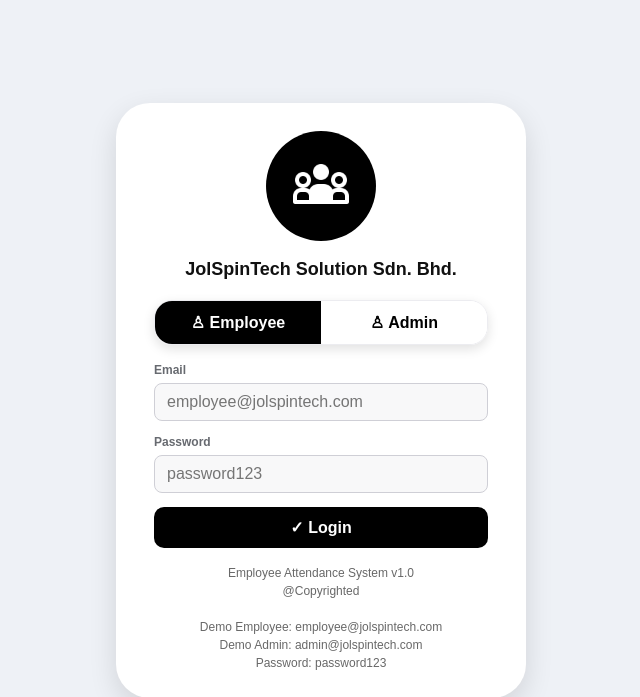
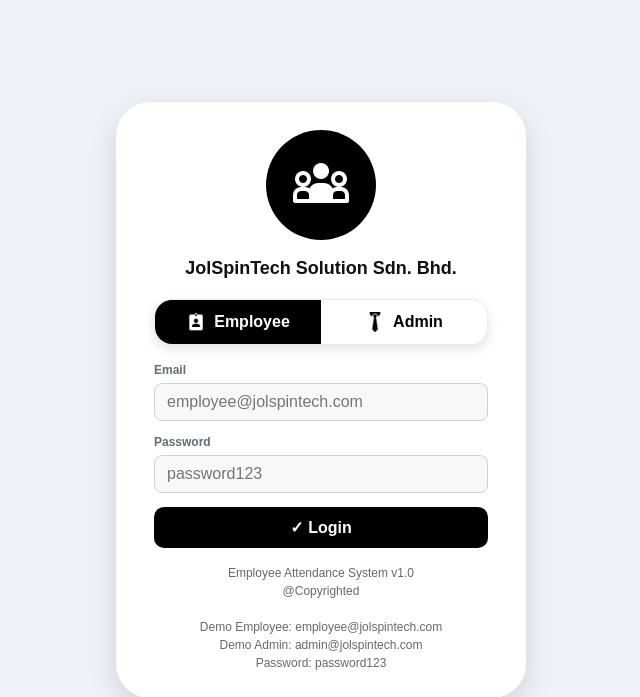
Before and after one commit to Jannie0717/TSE6223-Employee-Attendance-System, a PHP site: page /login.php in a window 1280 px wide. Shown: the top 697 px of the page, without its empty margins (319-959 px from the left). Run offline with PHP 8.4, Linux system fonts and the light colour scheme.

Commit message:
update icon for login page

```diff
--- a/assets/css/style.css
+++ b/assets/css/style.css
@@ -213,3 +213,31 @@ button:disabled,
 .black-filter {
     filter: brightness(0);
 }
+
+/* Login role buttons */
+.role-tabs .role-btn {
+    display: flex !important;
+    align-items: center;
+    justify-content: center;
+    gap: 8px;
+}
+
+/* Basic role icon setting */
+.role-tabs .role-btn img.role-icon {
+    width: 20px;
+    height: 20px;
+    object-fit: contain;
+    display: inline-block;
+    position: relative;
+    top: 0px; /* move icon downward */
+}
+
+/* Not selected button: black icon */
+.role-tabs .role-btn:not(.active) img.role-icon {
+    filter: brightness(0) saturate(100%) !important;
+}
+
+/* Selected button: white icon */
+.role-tabs .role-btn.active img.role-icon {
+    filter: brightness(0) invert(1) !important;
+}
--- a/assets/js/app.js
+++ b/assets/js/app.js
@@ -42,3 +42,16 @@ document.querySelectorAll('[data-toggle-target]').forEach(btn => {
     }
   });
 });
+
+document.querySelectorAll('.role-btn').forEach(button => {
+    button.addEventListener('click', function () {
+        document.querySelectorAll('.role-btn').forEach(btn => {
+            btn.classList.remove('active');
+        });
+
+        this.classList.add('active');
+
+        const selectedRole = this.getAttribute('data-role');
+        document.getElementById('roleInput').value = selectedRole;
+    });
+});
--- a/login.php
+++ b/login.php
@@ -2,6 +2,7 @@
 session_start();
 require_once __DIR__ . '/config/db.php';
 $error = '';
+$base = '';
 
 if ($_SERVER['REQUEST_METHOD'] === 'POST') {
     $email = trim($_POST['email'] ?? '');
@@ -36,25 +37,37 @@ if ($_SERVER['REQUEST_METHOD'] === 'POST') {
 ?>
 <!DOCTYPE html>
 <html lang="en">
+
 <head>
     <meta charset="UTF-8">
     <meta name="viewport" content="width=device-width, initial-scale=1.0">
     <title>Login - Employee Attendance System</title>
     <link rel="stylesheet" href="assets/css/style.css">
 </head>
+
 <body class="login-body">
     <form class="login-card" method="POST">
-        <div class="login-logo"><img src="icon/icon_Employee_Attendance_System.png" class="login-system-icon" alt="Employee Attendance System Icon"></div>
+        <div class="login-logo"><img src="icon/icon_Employee_Attendance_System.png" class="login-system-icon"
+                alt="Employee Attendance System Icon"></div>
         <div class="company-title">JolSpinTech Solution Sdn. Bhd.</div>
-        <?php if ($error): ?><div class="error-box"><?= htmlspecialchars($error) ?></div><?php endif; ?>
+        <?php if ($error): ?>
+            <div class="error-box"><?= htmlspecialchars($error) ?></div><?php endif; ?>
         <input type="hidden" name="role" id="roleInput" value="Employee">
         <div class="role-tabs">
-            <button type="button" class="active" data-role="Employee">♙ Employee</button>
-            <button type="button" data-role="Admin">♙ Admin</button>
+            <button type="button" class="role-btn active" data-role="Employee">
+                <img src="icon/icon_Login.png" class="role-icon" width="20" height="20" alt="Employee Icon">
+                Employee
+            </button>
+
+            <button type="button" class="role-btn" data-role="Admin">
+                <img src="icon/icon_Admin.png" class="role-icon" width="20" height="20" alt="Admin Icon">
+                Admin
+            </button>
         </div>
         <div class="form-group">
             <label>Email</label>
-            <input type="email" name="email" placeholder="employee@jolspintech.com" autocomplete="username" inputmode="email" required>
+            <input type="email" name="email" placeholder="employee@jolspintech.com" autocomplete="username"
+                inputmode="email" required>
         </div>
         <div class="form-group">
             <label>Password</label>
@@ -71,4 +84,5 @@ if ($_SERVER['REQUEST_METHOD'] === 'POST') {
     </form>
     <script src="assets/js/app.js"></script>
 </body>
+
 </html>
```
Also changed, not shown: icon/icon_Admin.png (added), icon/icon_Login.png (added). Lines whose indentation alone changed are shown as unchanged.
